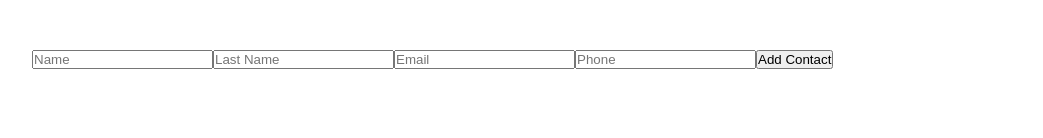
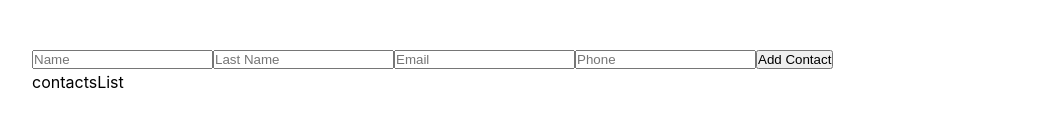
Before and after one commit to Sinadhv/Contact-App, a React (Vite) app: page / in a window 1280 px wide. Shown: the part 162-300 px from the top of the page, without its empty margins (118-1161 px from the left). Built offline with nearby package versions, Linux system fonts and the light colour scheme.

Commit message:
create contacts list for add new contact

```diff
--- a/src/App.jsx
+++ b/src/App.jsx
@@ -1,5 +1,6 @@
 import Header from "./components/Header";
 import Contacts from "./components/Contacts";
+
 function App() {
 
 
--- a/src/components/Contacts.jsx
+++ b/src/components/Contacts.jsx
@@ -1,6 +1,9 @@
 import React, { useState } from 'react';
 
+import ContactsList from './ContactsList';
+
 function Contacts() {
+ const [contacts , setContacts] = useState([]);
  const [contact , setContact]= useState({
   name:"",
   lastName:"",
@@ -15,11 +18,18 @@ function Contacts() {
   console.log({name , value});
 
   setContact((contact)=>({ ... contact , [name]: value}));
- }
+ };
 
  const addHandler = () =>{
-  console.log(contact)
- }
+  setContacts((contacts) => [ ...contacts , contact]);
+  setContact({
+  name:"",
+  lastName:"",
+  email:"",
+  phone:"",
+
+ });
+ };
 
   return (
     <div>
@@ -30,6 +40,7 @@ function Contacts() {
        <input type="number" placeholder='Phone' name = "phone" value={contact.phone} onChange={changeHandler}/>
        <button onClick={addHandler}>Add Contact</button>
       </div>
+      <ContactsList contacts={contacts} />
     </div>
   )
 }
--- /dev/null
+++ b/src/components/ContactsList.jsx
@@ -0,0 +1,12 @@
+import React from 'react'
+
+function ContactsList(props) {
+ console.log(props)
+  return (
+    <div>
+      contactsList
+    </div>
+  )
+}
+
+export default ContactsList
```
